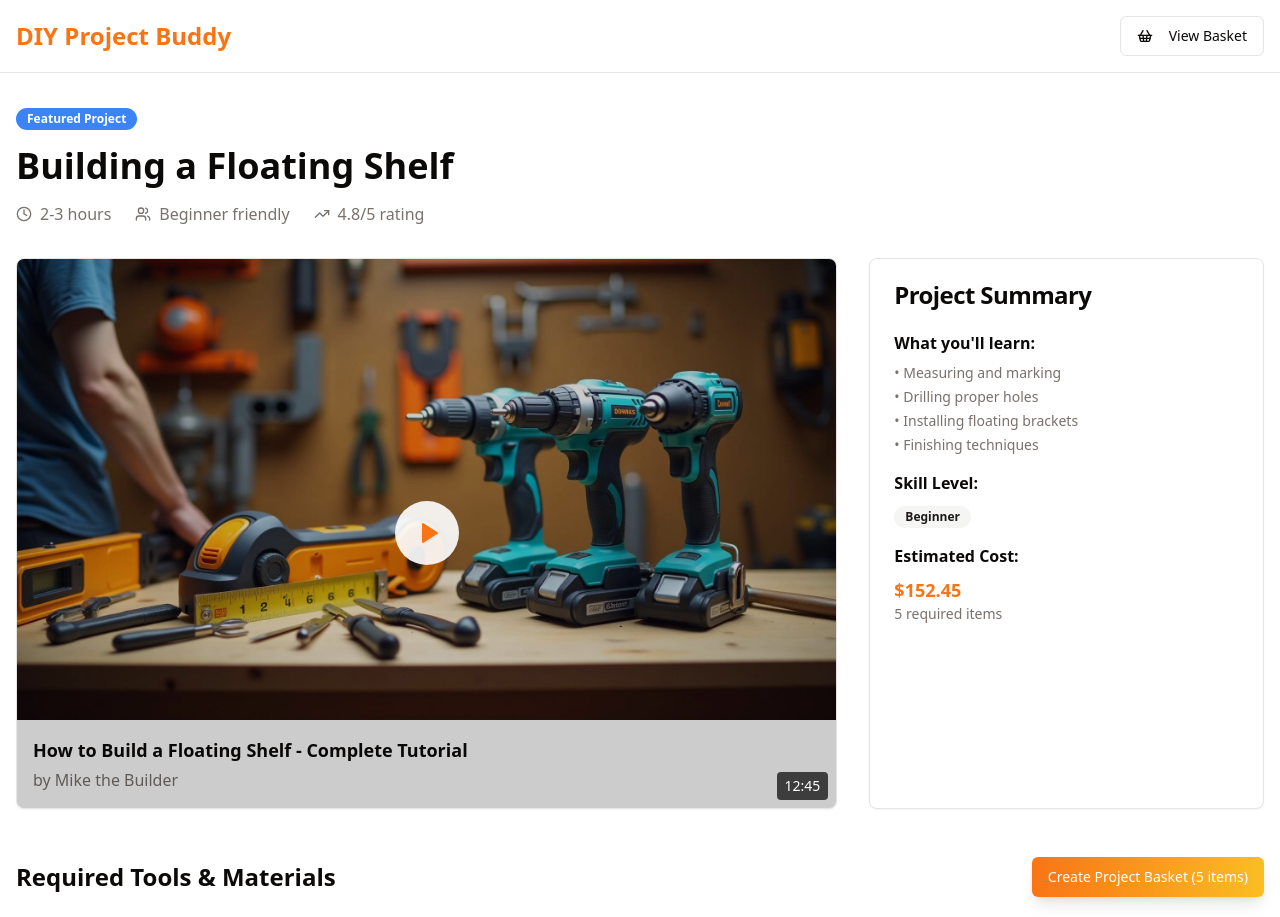
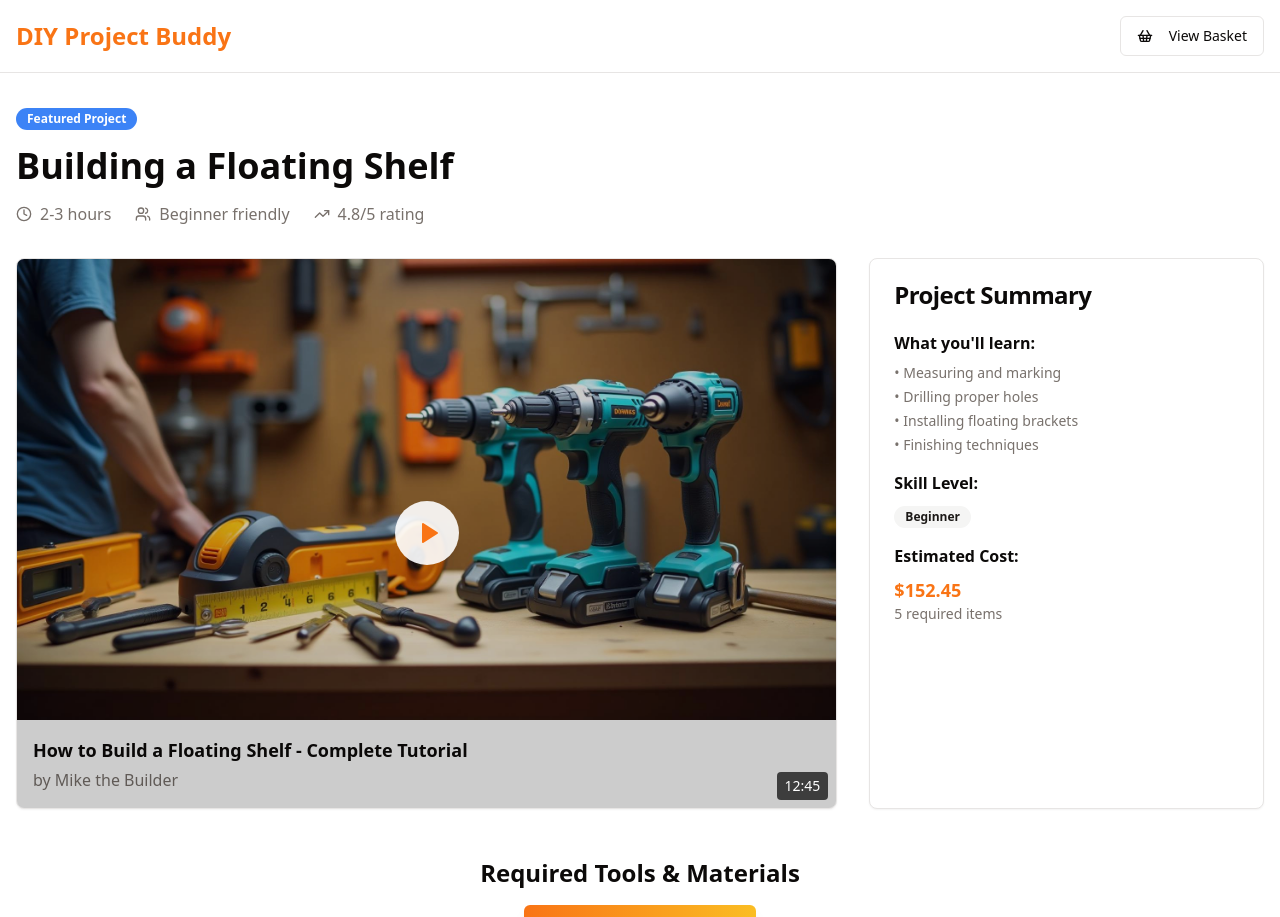
Before and after one commit to naganandakk/diy-project-buddy, a React (Vite) app: page / in a window 1280 px wide. Shown: the top 917 px of the page. Built offline with nearby package versions, Linux system fonts and the light colour scheme.

Commit message:
Center "Create Project Basket" button
Move the "Create Project Basket" button from the right side to the center of the influencer page.

```diff
--- a/src/pages/InfluencerPage.tsx
+++ b/src/pages/InfluencerPage.tsx
@@ -177,8 +177,8 @@ export default function InfluencerPage() {
 
         {/* Tools & Materials Section */}
         <section className="mb-8">
-          <div className="flex items-center justify-between mb-6">
-            <h2 className="text-2xl font-bold">Required Tools & Materials</h2>
+          <div className="text-center mb-6">
+            <h2 className="text-2xl font-bold mb-4">Required Tools & Materials</h2>
             <Button variant="construction" onClick={handleCreateBasket}>
               Create Project Basket ({availableProductsCount} items)
             </Button>
```
